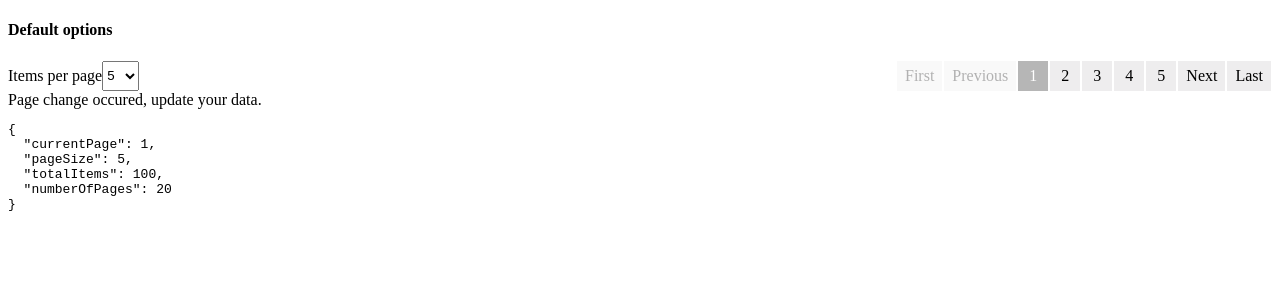
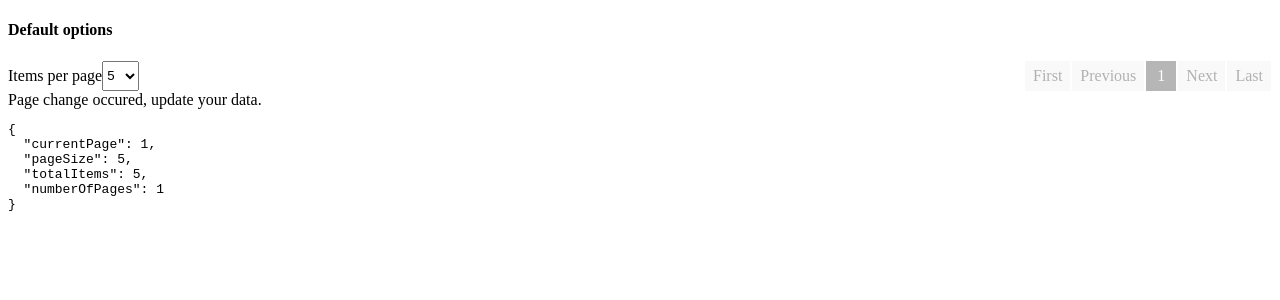
Before and after one commit to slavede/ngx-paginate, an Angular app: page / in a window 1280 px wide. Shown: the top 300 px of the page. Built offline with nearby package versions, Linux system fonts and the light colour scheme.

Commit message:
In case of 0 items, number of pages set to 0. Fixes #9

```diff
--- a/src/app/app.component.ts
+++ b/src/app/app.component.ts
@@ -10,7 +10,7 @@ export class AppComponent {
   page: PageState = {
     currentPage : 1,
     pageSize : 5,
-    totalItems: 100
+    totalItems: 5
   };
 
   currentChange;
--- a/src/app/paginate.component.html
+++ b/src/app/paginate.component.html
@@ -6,7 +6,7 @@
 </div>
 <div class="pages">
   <span
-    class="prev-button page-entry"
+    class="first-page-button page-entry"
     *ngIf="internalOptions.firstPage"
     (click)="setPage(1)"
     [ngClass]="{'disabled':page.currentPage === 1}">
@@ -34,7 +34,7 @@
       {{internalOptions.titles.nextPage}}
   </span>
   <span
-    class="prev-button page-entry"
+    class="last-page-button page-entry"
     *ngIf="internalOptions.lastPage"
     (click)="setPage(page.numberOfPages)"
     [ngClass]="{'disabled':page.currentPage === page.numberOfPages}">
--- a/src/app/paginate.component.ts
+++ b/src/app/paginate.component.ts
@@ -110,6 +110,10 @@ export class NgxPaginateComponent implements OnInit, DoCheck, OnChanges {
   calculateRange() {
     this.range.length = 0;
     this.page.numberOfPages = Math.ceil(this.page.totalItems / this.page.pageSize);
+
+    if (this.page.numberOfPages === 0) {
+      this.page.numberOfPages = 1;
+    }
     let upperSpan;
 
     // if we can add span in front of current page, add it
```
